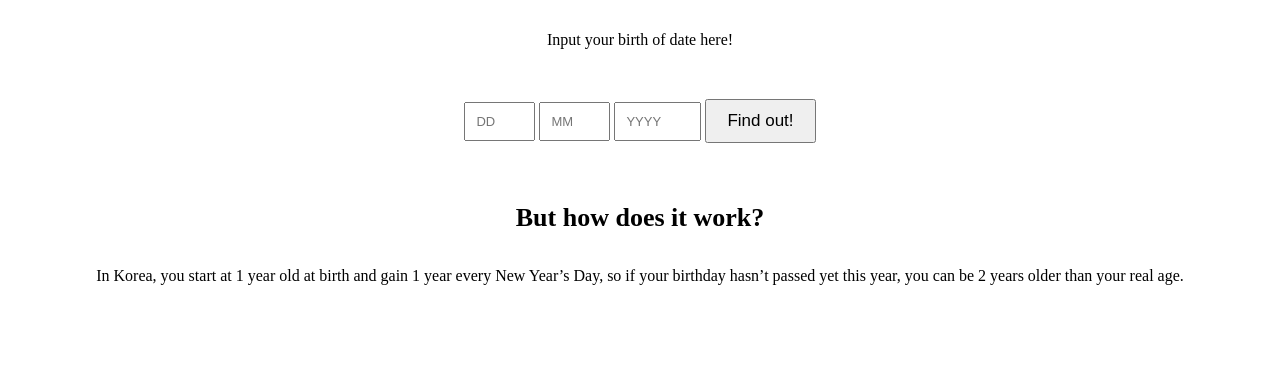
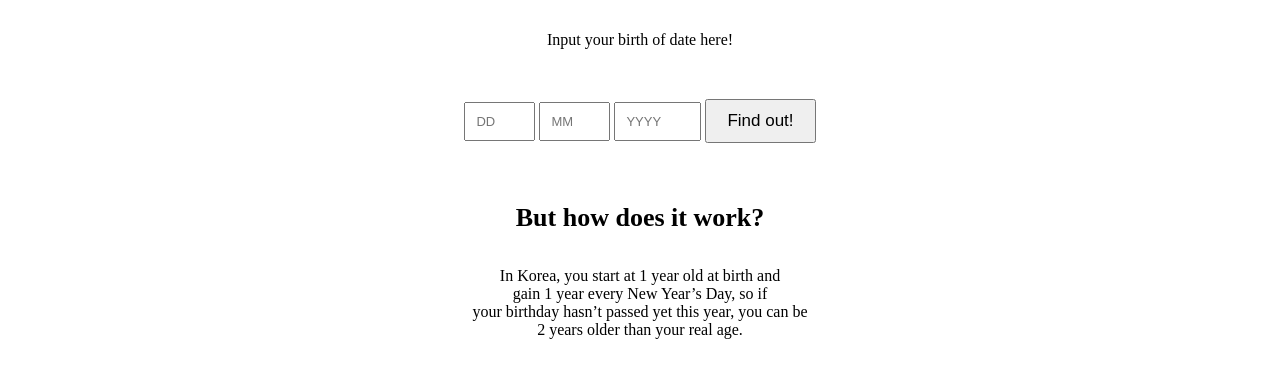
Before and after one commit to lilouanfontaine-rgb/lilou.github.io, a plain HTML site: page index.html in a window 1280 px wide. Shown: the part 60-438 px from the top of the page. Drawn offline with Linux system fonts and the light colour scheme.

Commit message:
Format Korean age explanation for better readability

```diff
--- a/index.html
+++ b/index.html
@@ -26,7 +26,7 @@
             </h2>
             <br>
             <p>
-                In Korea, you start at 1 year old at birth and gain 1 year every New Year’s Day, so if your birthday hasn’t passed yet this year, you can be 2 years older than your real age.
+                In Korea, you start at 1 year old at birth and <br>gain 1 year every New Year’s Day, so if<br> your birthday hasn’t passed yet this year, you can be<br> 2 years older than your real age.
             </p>
             <script src="koreanagejscript.js"></script>
         </div>
```
